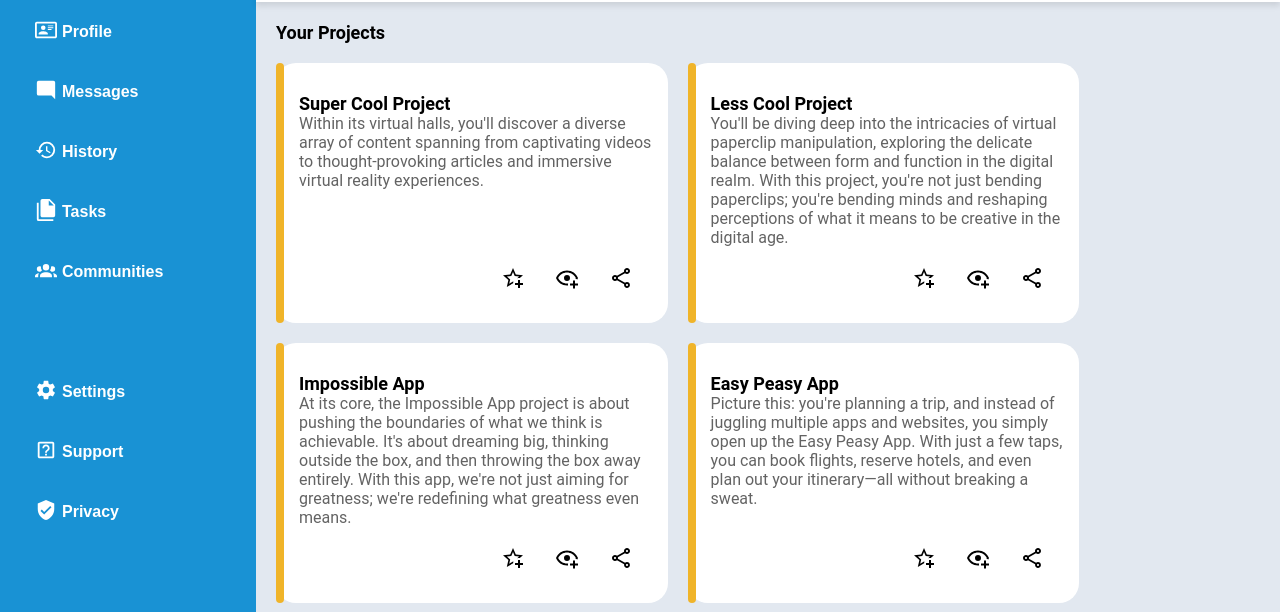
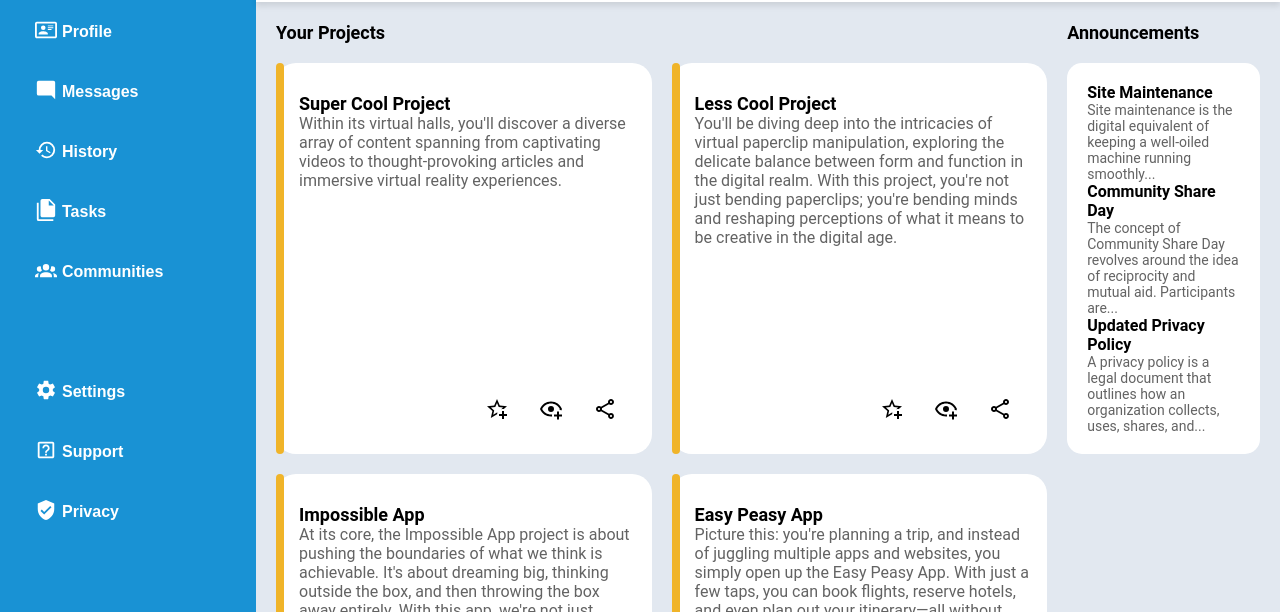
Before and after one commit to MojiMV/admin-dashboard, a plain HTML site: page index.html in a window 1280 px wide. Shown: the part 188-800 px from the top of the page. Drawn offline with Linux system fonts and the light colour scheme.

Commit message:
create the annnouncement part

```diff
--- a/index.html
+++ b/index.html
@@ -278,7 +278,26 @@
                         </div>
                     </div>
                 </div>
-                <div></div>
+                <div class="announcements-trending-container">
+                    <div class="announcements-container">
+                        <div class="announcements-title-text">Announcements</div>
+                        <div class="announcements-content-container">
+                            <div class="announcements">
+                                <div class="announcement-title">Site Maintenance</div>
+                                <div class="announce-description">Site maintenance is the digital equivalent of keeping a well-oiled machine running smoothly...</div>
+                            </div>
+                            <div class="announcements">
+                                <div class="announcement-title">Community Share Day</div>
+                                <div class="announce-description">The concept of Community Share Day revolves around the idea of reciprocity and mutual aid. Participants are...</div>
+                            </div>
+                            <div class="announcements">
+                                <div class="announcement-title">Updated Privacy Policy</div>
+                                <div class="announce-description">A privacy policy is a legal document that outlines how an organization collects, uses, shares, and...</div>
+                            </div>
+                        </div>
+                    <div class="trending"></div>
+                    </div>
+                </div>
             </section>
         </section>
     </section>
--- a/style.css
+++ b/style.css
@@ -277,9 +277,11 @@ body{
     display: grid;
     grid-template-columns: 4fr 1fr;
     padding-top: 20px;
+    padding-right: 20px;
     padding-left: 20px;
     padding-bottom: 40px;
     overflow: auto;
+    gap: 20px;
 }
 
 .projects{
@@ -333,7 +335,6 @@ button {
     background: none;
     padding: 0;
     cursor: pointer;
-    outline: none; /* Remove default focus outline */
 }
 
 div > svg{
@@ -341,3 +342,40 @@ div > svg{
     height: 24px;
     fill: black;
 }
+
+.annoncements-trending-container{
+    display: grid;
+    grid-template-rows: 1fr 1fr;
+}
+
+.announcements-container{
+    display: grid;
+    grid-template-rows: max-content 1fr 1fr 1fr;
+    gap: 20px;
+}
+
+.announcements-content-container{
+    background-color: white;
+    border-radius: 15px;
+    padding: 20px;
+}
+
+.announcements-title-text{
+    font-size: 18px;
+    font-weight: bold;
+}
+
+.announcement-title{
+    font-weight: bold;
+    font-size: 16px;
+}
+
+.announcements{
+    column-width: 370px;
+}
+
+.announce-description{
+    color: var(--bio-color);
+    font-size: 14px;
+    column-width: 370px;
+}
```
